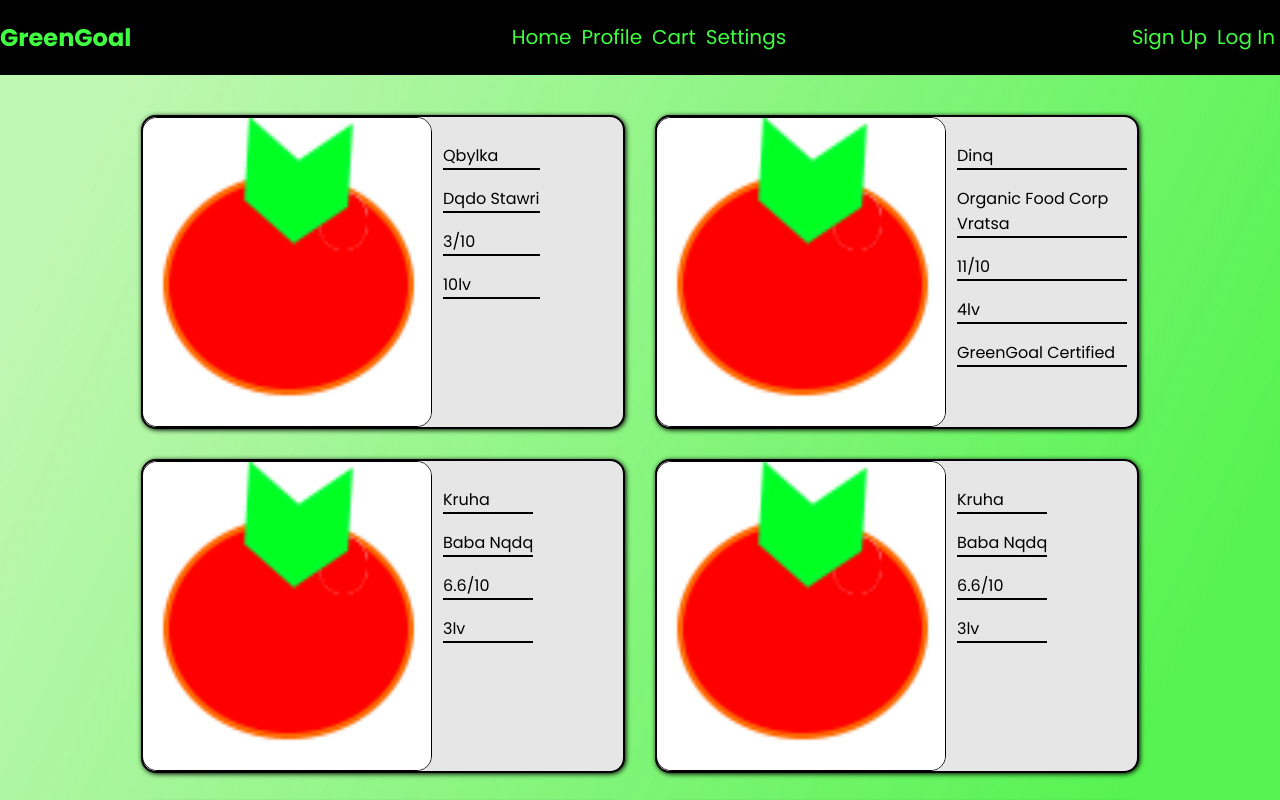
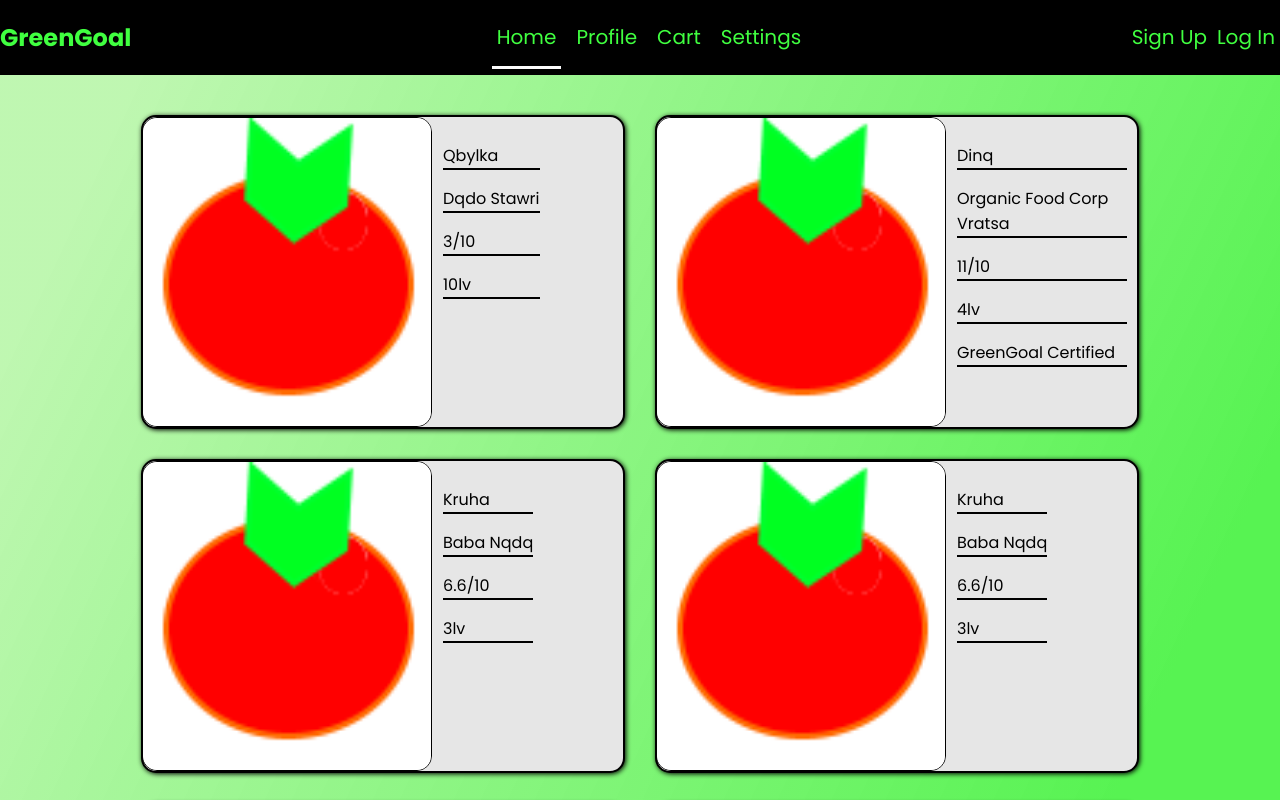
Before and after one commit to ZariProjects/Hack_Tues_GG, a React app in the folder green_goal/: page / in a window 1280 px wide. Shown: the top 800 px of the page. Built offline with nearby package versions, Linux system fonts and the light colour scheme; a web font is replaced by a local one.

Commit message:
active class built

```diff
--- a/green_goal/src/components/NavigationBar/NavigationBar.css
+++ b/green_goal/src/components/NavigationBar/NavigationBar.css
@@ -45,7 +45,7 @@ a:link
     font-size: 20px;
 }
 
-a:visited
+a
 {
     color:rgb(64, 255, 64);
 }
@@ -77,3 +77,15 @@ h1
 *{
     text-decoration: none;
 }
+
+.active{
+    border-bottom: 3px solid #fbfbfb;
+    transition: border-bottom .5s ease-in-out;
+    color: #f6f6f6;
+  }
+
+.active{
+    border-bottom: 3px solid #fbfbfb;
+    transition: border-bottom .5s ease-in-out;
+    color: #f6f6f6;
+}
--- a/green_goal/src/components/NavigationBar/NavigationBar.js
+++ b/green_goal/src/components/NavigationBar/NavigationBar.js
@@ -9,10 +9,10 @@ class Navbar extends Component {
             <nav className = "NavbarItems">
                 <h1>GreenGoal</h1>
                 <ul>
-                <NavLink to="/">Home</NavLink>
-                <NavLink to="/profile">Profile</NavLink>
-                <NavLink to="/cart">Cart</NavLink>
-                <NavLink to="/settings">Settings</NavLink>
+                <li><NavLink to="/" exact activeClassName="active">Home</NavLink></li>
+                <li><NavLink to="/profile" activeClassName="active">Profile</NavLink></li>
+                <li><NavLink to="/cart" activeClassName="active">Cart</NavLink></li>
+                <li><NavLink to="/settings" activeClassName="active">Settings</NavLink></li>
                 </ul>
                 <NavLink to="/sign_up">Sign Up</NavLink>
                 <NavLink to="/log_in">Log In</NavLink>
```
Also changed, not shown: green_goal/src/containers/Login/Login.css (line endings or trailing spaces), green_goal/src/index.css (line endings or trailing spaces).
